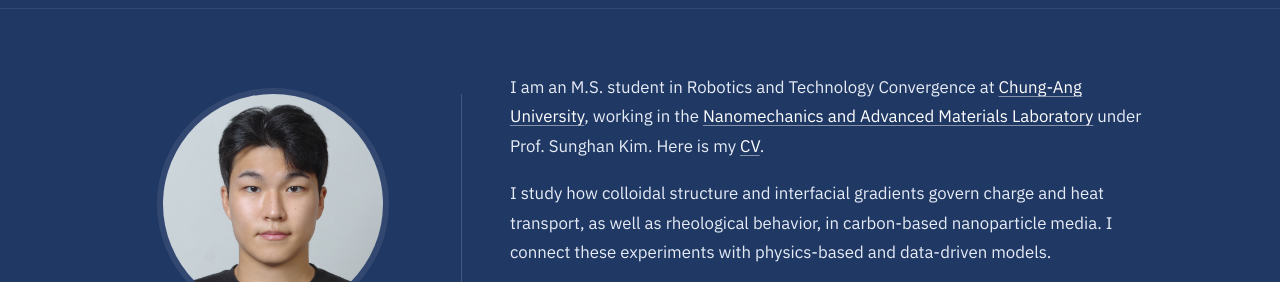
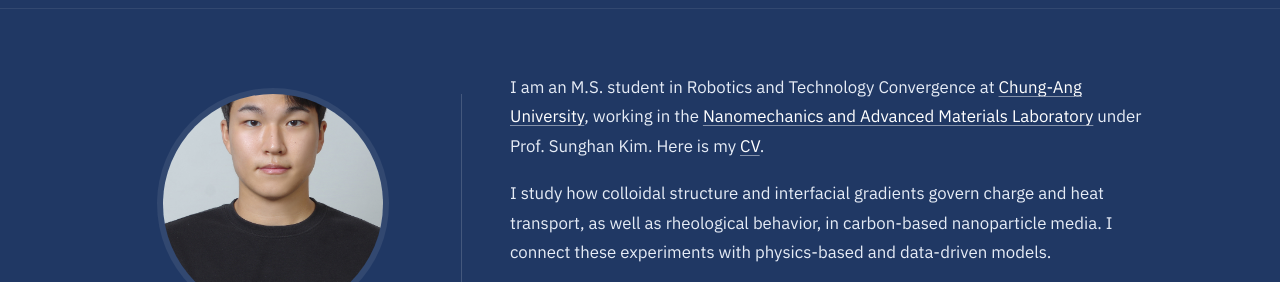
Before and after one commit to SeongMin-H/seongmin-h.github.io, a plain HTML site: page index.html in a window 1280 px wide. Shown: the part 56-338 px from the top of the page. Drawn offline with Linux system fonts and the light colour scheme.

Commit message:
Adjust object position for portrait images

```diff
--- a/assets/site.css
+++ b/assets/site.css
@@ -1490,5 +1490,5 @@ p {
 }
 
 .id-card .portrait img {
-  object-position: 50% 10%;
+  object-position: 50% 100%;
 }
```
